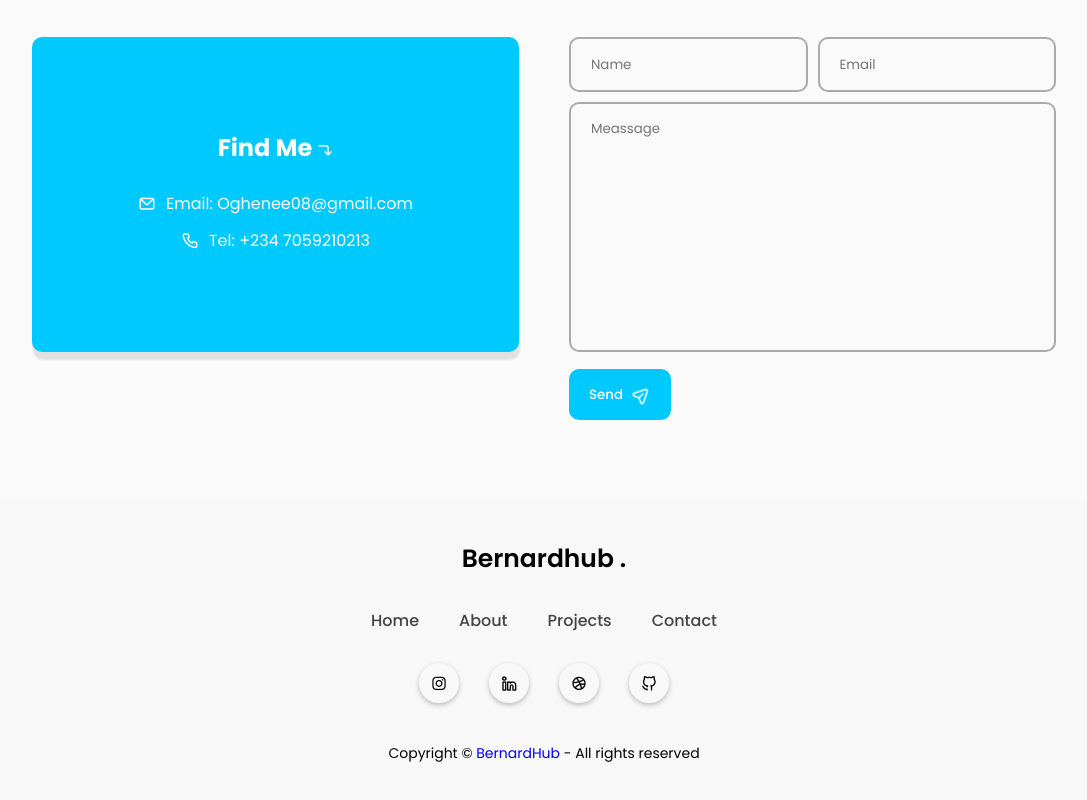
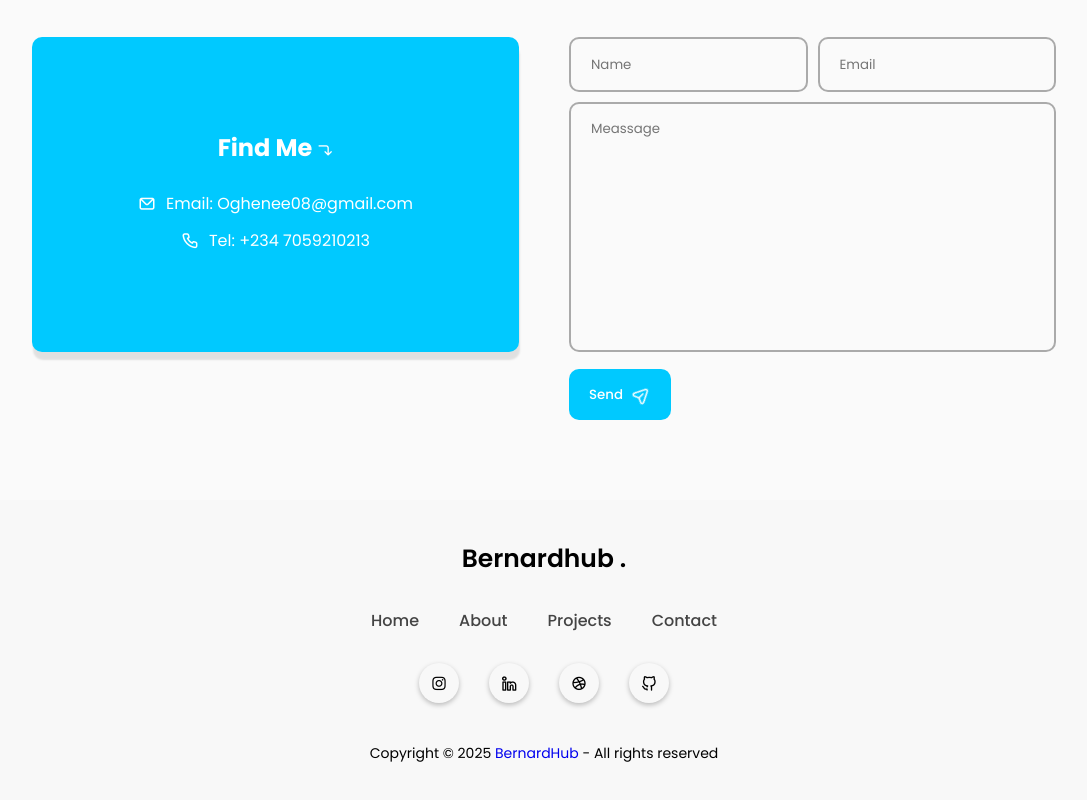
Before and after one commit to Ese-oghene/Portfolio, a plain HTML site: page index.html in a window 1280 px wide. Shown: the part 2030-2830 px from the top of the page, without its empty margins (96-1183 px from the left). Drawn offline with nearby package versions, Linux system fonts and the light colour scheme.

Commit message:
make a meaningfull changes

```diff
--- a/assets/js/main.js
+++ b/assets/js/main.js
@@ -1,3 +1,5 @@
+ document.getElementById("currentYear").textContent = new Date().getFullYear();
+
 /* ----- NAVIGATION BAR FUNCTION ----- */
 function myMenuFunction(){
     var menuBtn = document.getElementById("myNavMenu");
@@ -110,4 +112,5 @@ function scrollActive() {
     })
 }
 
+
 window.addEventListener('scroll', scrollActive)
--- a/index.html
+++ b/index.html
@@ -12,7 +12,7 @@
 
     <!-- --------- FAVICON ---------- -->
     <link rel="shortcut icon" href="assets/images/favicon.png" type="image/x-icon">
-    <title>Portfolio | 2025</title>
+    <title>Bernard Ese</title>
 </head>
 <body>
 
@@ -113,6 +113,7 @@
                     </div>
                 </div>
 
+                <br>
                 <div class="scroll-icon-box">
                     <a href="#about" class="scroll-btn">
                          <i class="uil uil-mouse-alt"></i>
@@ -285,7 +286,10 @@
             </div>
 
             <div class="bottom-footer">
-                 <p>Copyright &copy; <a href="#home" style="text-decoration: none;">BernardHub</a> - All rights reserved</p>
+
+                 <p>Copyright &copy;
+                      <span id="currentYear"></span>
+                <a href="#home" style="text-decoration: none;">BernardHub</a> - All rights reserved</p>
             </div>
           </footer>
     </div>
```
